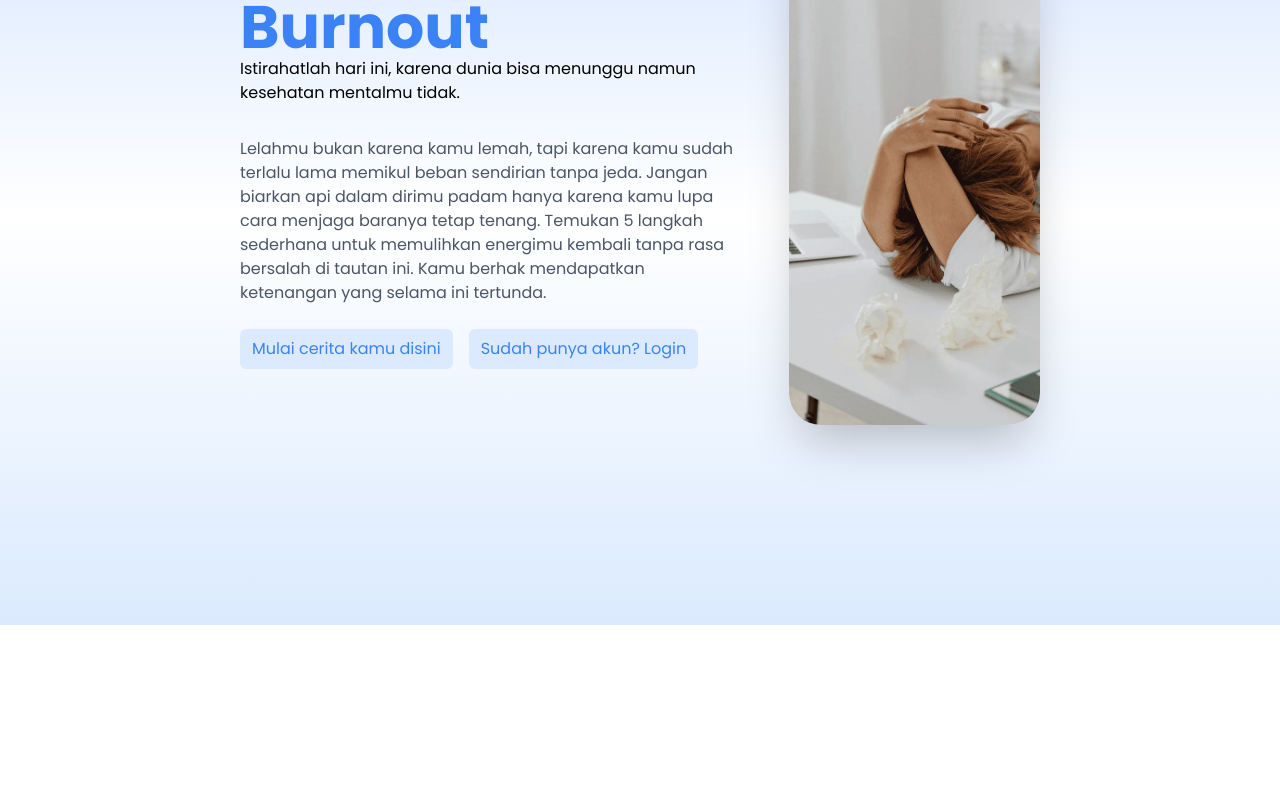
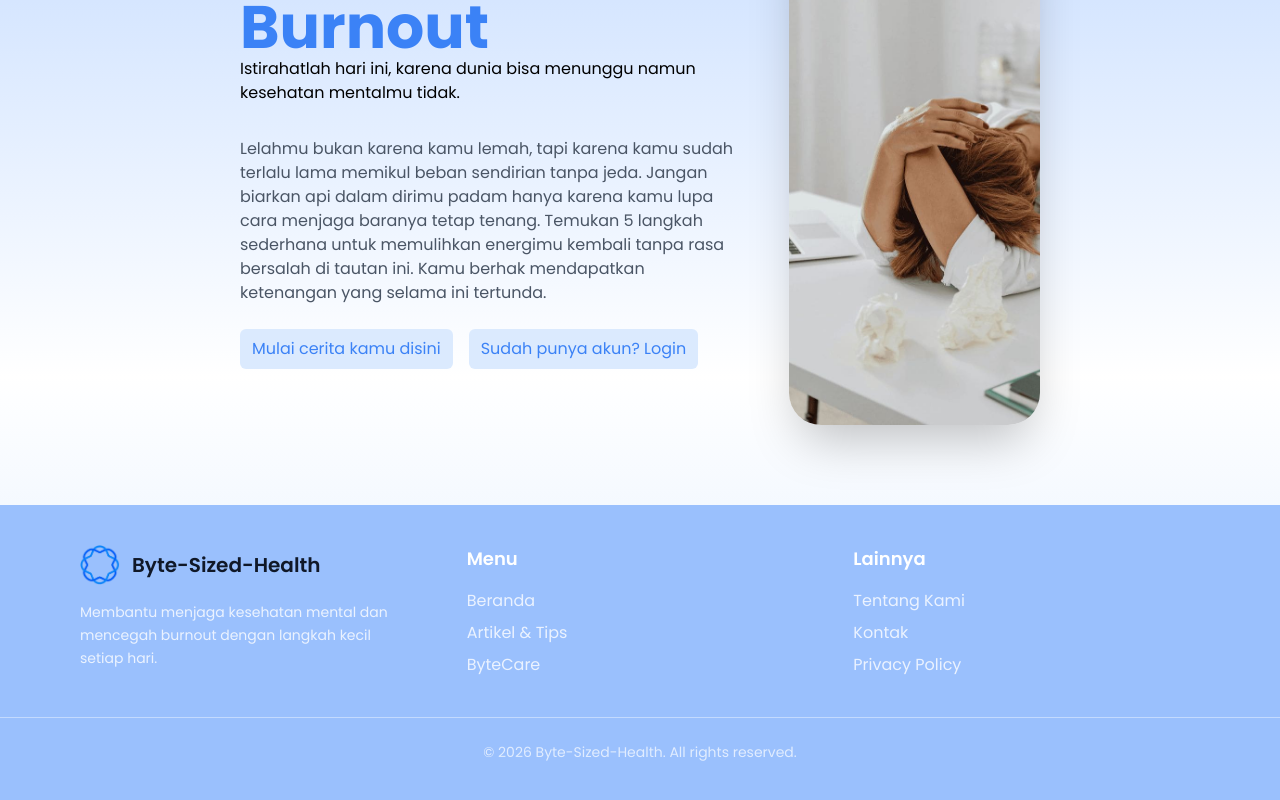
Before and after one commit to excyuef/byte-sized-health-frontend, a React (Vite) app: page / in a window 1280 px wide. Shown: the part 1419-2219 px from the top of the page. Before the commit the page ends 2044 px from the top, so only its background shows below. Built offline with nearby package versions, Linux system fonts and the light colour scheme.

Commit message:
benerin dikit footer

```diff
--- a/src/App.tsx
+++ b/src/App.tsx
@@ -16,7 +16,7 @@ import ByteCareLabel from "./views/components/ByteCareLabel.tsx";
 
 function App() {
   return (
-    <div className="flex items-center justify-center mt-22">
+    <div className="flex items-center justify-centermt-22">
       <ChatBotPage/>
     </div>
   );
--- a/src/Root.tsx
+++ b/src/Root.tsx
@@ -1,16 +1,19 @@
-import { Outlet } from 'react-router'
-import './Root.css'
-import Nav from './views/components/NavBar.tsx'
+import { Outlet } from "react-router";
+import "./Root.css";
+import Nav from "./views/components/NavBar.tsx";
+import Footer from "./views/components/Footer.tsx";
 
 function Root() {
   return (
-    <div
-      className="mx-2 md:mx-8 lg:mx-32 xl:mx-60 pb-50
-      flex flex-col gap-40 overflow-hidden xl:overflow-visible">
-      <Nav />
-      <Outlet />
-    </div>
-  )
+    <>
+      <div className="mx-2 md:mx-8 lg:mx-32 xl:mx-60 flex flex-col gap-40 overflow-hidden xl:overflow-visible">
+        <Nav />
+        <Outlet />
+      </div>
+
+      <Footer />
+    </>
+  );
 }
 
-export default Root
+export default Root;
--- a/src/views/components/Footer.tsx
+++ b/src/views/components/Footer.tsx
@@ -1,134 +1,76 @@
+import Logo from "../../assets/Logo_Byte_Sized_Health-removebg-preview.png";
+
 function Footer() {
   return (
-    <footer className="py-12 px-6 bg-gray-100 dark:bg-gray-900">
-      <div className="max-w-6xl mx-auto grid grid-cols-2 md:grid-cols-4 gap-8">
+    <footer className="w-full bg-[#9ac0fd] text-white py-10 mt-20">
+      <div className="w-full px-6 md:px-12 lg:px-20 2xl:px-32 grid grid-cols-1 sm:grid-cols-2 lg:grid-cols-3 gap-10 text-center sm:text-left">
+        <div className="flex flex-col items-center sm:items-start">
+          <div className="flex items-center space-x-3 mb-4">
+            <div className="w-10 h-10 flex items-center justify-center">
+              <img
+                src={Logo}
+                alt="Byte-Sized-Health Logo"
+                className="w-full h-full object-contain"
+              />
+            </div>
+            <span className="text-lg md:text-xl font-semibold text-gray-900 dark:text-white">
+              Byte-Sized-Health
+            </span>
+          </div>
+
+          <p className="text-white/80 text-sm leading-relaxed max-w-xs">
+            Membantu menjaga kesehatan mental dan mencegah burnout dengan
+            langkah kecil setiap hari.
+          </p>
+        </div>
+
         <div>
-          <h3 className="text-gray-900 dark:text-white font-semibold mb-4">
-            Product
-          </h3>
-          <ul className="space-y-2 text-gray-600 dark:text-gray-400">
+          <h3 className="font-semibold mb-4 text-base md:text-lg">Menu</h3>
+          <ul className="space-y-2 text-white/80 text-sm md:text-base">
             <li>
-              <a
-                href="#"
-                className="text-[#025CEA] hover:text-white dark:text-[#025CEA] dark:hover:text-white transition-colors"
-              >
-                Features
+              <a href="/" className="hover:text-white transition">
+                Beranda
               </a>
             </li>
             <li>
-              <a
-                href="#"
-                className="text-[#025CEA] hover:text-white dark:text-[#025CEA] dark:hover:text-white transition-colors"
-              >
-                Pricing
+              <a href="/artikel" className="hover:text-white transition">
+                Artikel & Tips
               </a>
             </li>
             <li>
-              <a
-                href="#"
-                className="text-[#025CEA] hover:text-white dark:text-[#025CEA] dark:hover:text-white transition-colors"
-              >
-                Changelog
+              <a href="./ChatBotPage" className="hover:text-white transition">
+                ByteCare
               </a>
             </li>
           </ul>
         </div>
+
         <div>
-          <h3 className="text-gray-900 dark:text-white font-semibold mb-4">
-            Company
-          </h3>
-          <ul className="space-y-2 text-gray-600 dark:text-gray-400">
+          <h3 className="font-semibold mb-4 text-base md:text-lg">Lainnya</h3>
+          <ul className="space-y-2 text-white/80 text-sm md:text-base">
             <li>
-              <a
-                href="#"
-                className="text-[#025CEA] hover:text-white dark:text-[#025CEA] dark:hover:text-white transition-colors"
-              >
-                About
+              <a href="/about" className="hover:text-white transition">
+                Tentang Kami
               </a>
             </li>
             <li>
-              <a
-                href="#"
-                className="text-[#025CEA] hover:text-white dark:text-[#025CEA] dark:hover:text-white transition-colors"
-              >
-                Blog
+              <a href="/contact" className="hover:text-white transition">
+                Kontak
               </a>
             </li>
             <li>
-              <a
-                href="#"
-                className="text-[#025CEA] hover:text-white dark:text-[#025CEA] dark:hover:text-white transition-colors"
-              >
-                Careers
-              </a>
-            </li>
-          </ul>
-        </div>
-        <div>
-          <h3 className="text-gray-900 dark:text-white font-semibold mb-4">
-            Resources
-          </h3>
-          <ul className="space-y-2 text-gray-600 dark:text-gray-400">
-            <li>
-              <a
-                href="#"
-                className="text-[#025CEA] hover:text-white dark:text-[#025CEA] dark:hover:text-white transition-colors"
-              >
-                Documentation
-              </a>
-            </li>
-            <li>
-              <a
-                href="#"
-                className="text-[#025CEA] hover:text-white dark:text-[#025CEA] dark:hover:text-white transition-colors"
-              >
-                Help Center
-              </a>
-            </li>
-            <li>
-              <a
-                href="#"
-                className="text-[#025CEA] hover:text-white dark:text-[#025CEA] dark:hover:text-white transition-colors"
-              >
-                Guides
-              </a>
-            </li>
-          </ul>
-        </div>
-        <div>
-          <h3 className="text-gray-900 dark:text-white font-semibold mb-4">
-            Legal
-          </h3>
-          <ul className="space-y-2 text-gray-600 dark:text-gray-400">
-            <li>
-              <a
-                href="#"
-                className="text-[#025CEA] hover:text-white dark:text-[#025CEA] dark:hover:text-white transition-colors"
-              >
-                Privacy
-              </a>
-            </li>
-            <li>
-              <a
-                href="#"
-                className="text-[#025CEA] hover:text-white dark:text-[#025CEA] dark:hover:text-white transition-colors"
-              >
-                Terms
-              </a>
-            </li>
-            <li>
-              <a
-                href="#"
-                className="text-[#025CEA] hover:text-white dark:text-[#025CEA] dark:hover:text-white transition-colors"
-              >
-                Cookies
+              <a href="/privacy" className="hover:text-white transition">
+                Privacy Policy
               </a>
             </li>
           </ul>
         </div>
       </div>
-      <div className="max-w-6xl mx-auto mt-12 pt-8 border-t border-[#025CEA] dark:border-[#025CEA] text-center text-gray-600 dark:text-gray-400">
-        <p className="text-gray-500">© 2026 Byte-Sized-Health. All rights reserved.</p>
+
+      <div className="w-full border-t border-white/40 mt-10">
+        <div className="w-full px-6 md:px-12 lg:px-20 2xl:px-32 py-6 text-center text-white/70 text-sm">
+          © 2026 Byte-Sized-Health. All rights reserved.
+        </div>
       </div>
     </footer>
   );
```
Also changed, not shown: src/assets/Logo_Byte_Sized_Health-removebg-preview.png (added), 1 other file (tests, documents, lock files or other folders).
